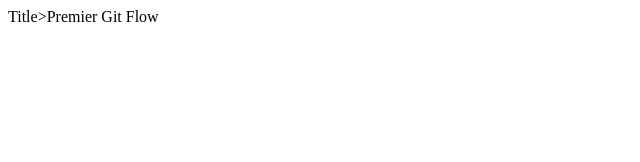
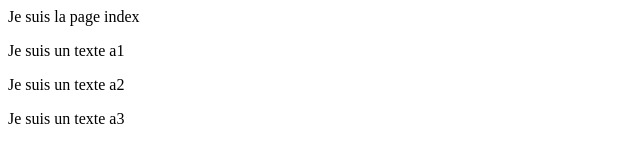
Before and after one commit to Tardilias/repogitflow, a plain HTML site: page index.html in a window 1280 px wide. Shown: the whole page, without its empty margins (0-640 px from the left). Drawn offline with Linux system fonts and the light colour scheme.

Commit message:
mise en place des balises <p></p>

```diff
--- a/index.html
+++ b/index.html
@@ -1,2 +1,5 @@
-Title>Premier Git Flow</title
-a3 V0.0.2
+<p>Je suis la page index</p>
+<title>Premier git flow</title>
+<p>Je suis un texte a1<p>
+<p>Je suis un texte a2<p>
+<p>Je suis un texte a3<p>
```
